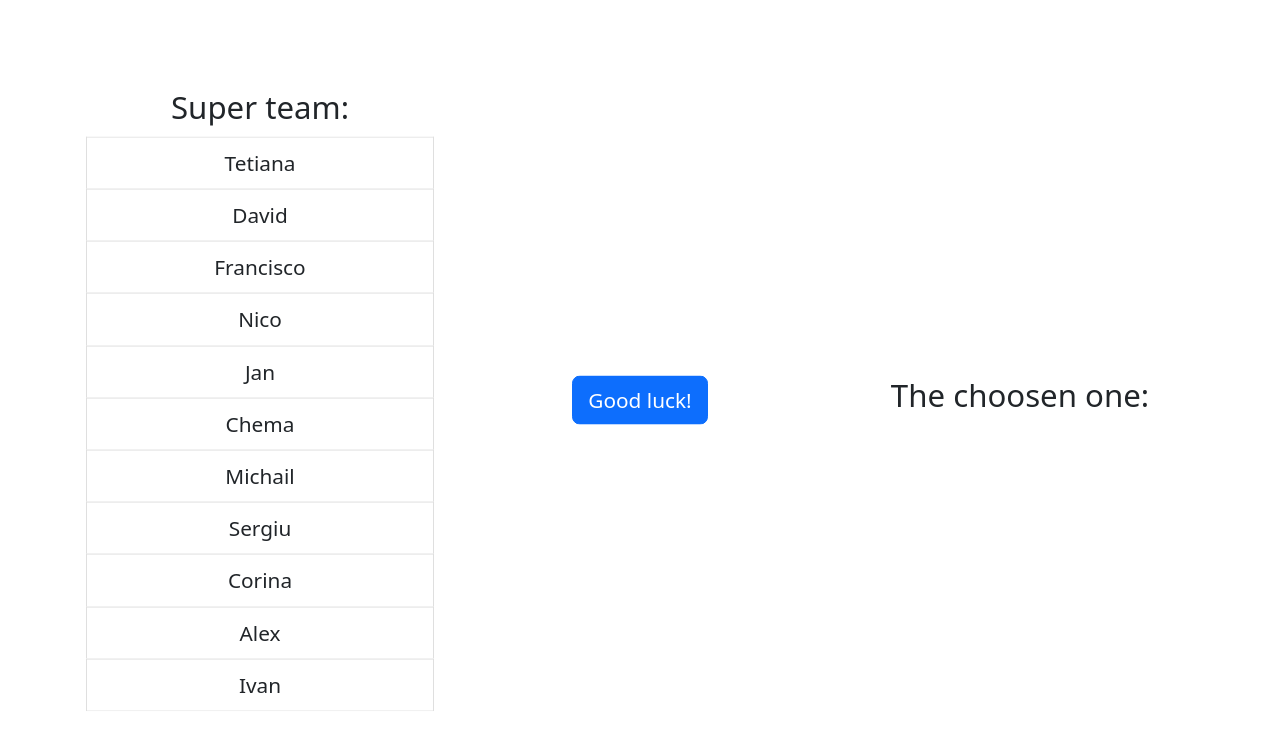
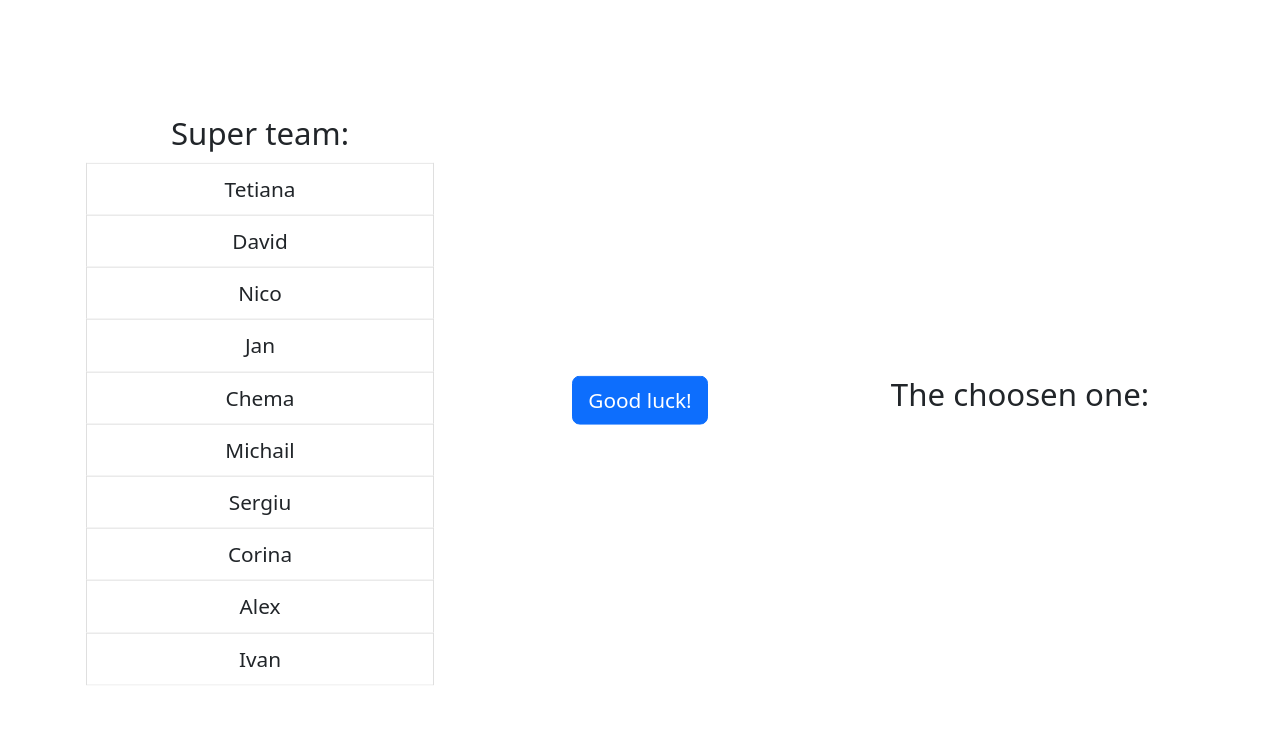
Before and after one commit to jomavazquez/react-goodluck, a React (Vite) app: page / in a window 1280 px wide. Shown: the top 750 px of the page. Built offline with nearby package versions, Linux system fonts and the light colour scheme.

Commit message:
Removing Francisco for now

```diff
--- a/src/data/userList.js
+++ b/src/data/userList.js
@@ -1,7 +1,6 @@
 export const userNames = [
 	"Tetiana",
 	"David",
-	"Francisco",
 	"Nico",
 	"Jan",
 	"Chema",
```
